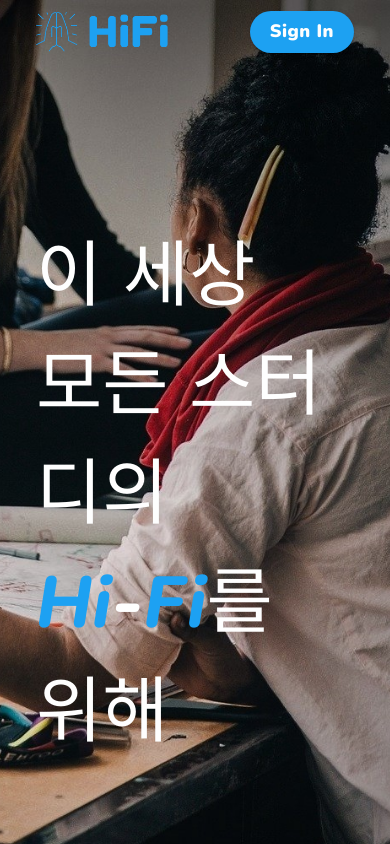
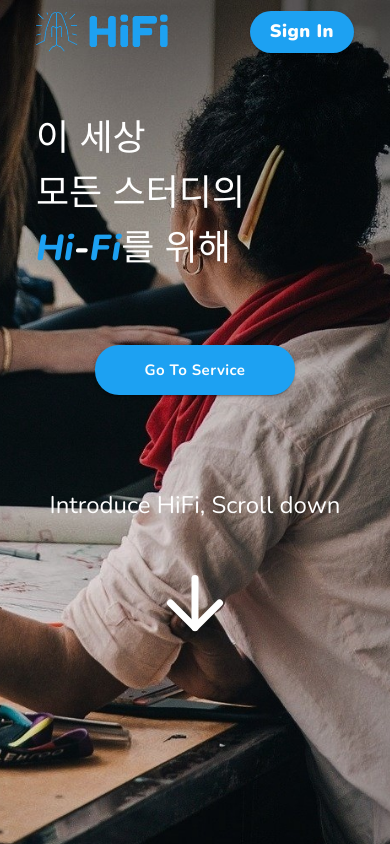
Before and after one commit to Hi-Fi-Club/FE, a React (Create React App) app: page / in a window 390 px wide. Shown: the top 844 px of the page. Built offline with nearby package versions, Linux system fonts and the light colour scheme.

Commit message:
[FE-31] feat : 엔트리 페이지 폰트 크기 반응형 조절 * 기존 72px 에서 모바일에선 36px로 줄어들게 조정 * 가이드 화살표와 문구 모바일에선 위쪽 마진 2/3로 줄어들게 조정

```diff
--- a/src/components/Enter/EnterTitle.tsx
+++ b/src/components/Enter/EnterTitle.tsx
@@ -1,5 +1,4 @@
-import styled from 'styled-components';
-
+import styled from "styled-components";
 
 const EnterTitle = () => (
   <TitleLayout>
@@ -9,16 +8,20 @@ const EnterTitle = () => (
     </span>
     를 위해
   </TitleLayout>
-)
+);
 
-export default EnterTitle
-
+export default EnterTitle;
 
 const TitleLayout = styled.div`
   font-family: "Nunito_Black";
   font-size: 72px;
   padding: 3em 0 2em 0;
   line-height: normal;
+
+  @media (max-width: 768px) {
+    font-size: 36px;
+  }
+
   .brand {
     font-family: "Nunito_ExtraBoldItalic";
     color: ${({ theme }) => theme.colors.basicBlue};
--- a/src/components/Enter/index.tsx
+++ b/src/components/Enter/index.tsx
@@ -46,6 +46,13 @@ const Buttons = styled.div`
 const LinkButton = styled(RoundButton)`
   width: 400px;
   height: 100px;
+
+  @media (max-width: 768px) {
+    width: 200px;
+    height: 50px;
+    font-size: 15px;
+  }
+
   background-color: ${({ theme }) => theme.colors.basicBlue};
   color: ${({ theme }) => theme.grayScaleColors.offWhite};
   font-family: "Nunito_Bold";
@@ -63,5 +70,8 @@ const Guide = styled.div`
   justify-content: space-between;
   align-self: center;
   align-items: center;
+  @media (max-width: 768px) {
+    margin-top: 100px;
+  }
   margin-top: 150px;
 `;
```
Lines whose indentation alone changed are shown as unchanged.
